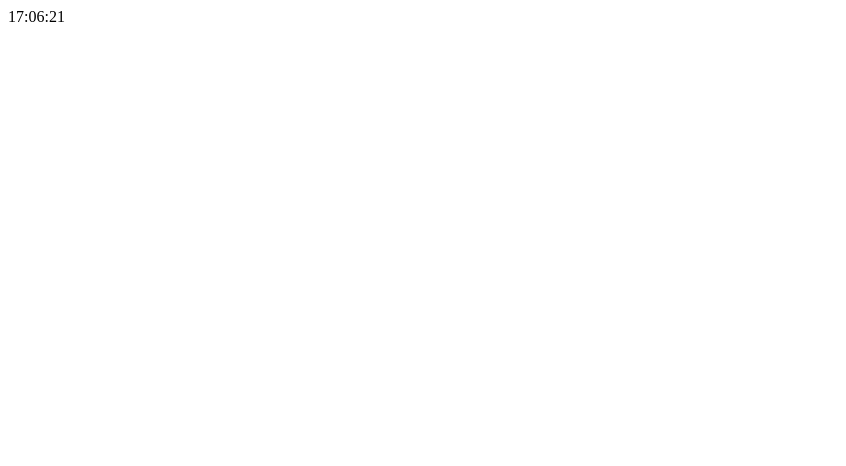
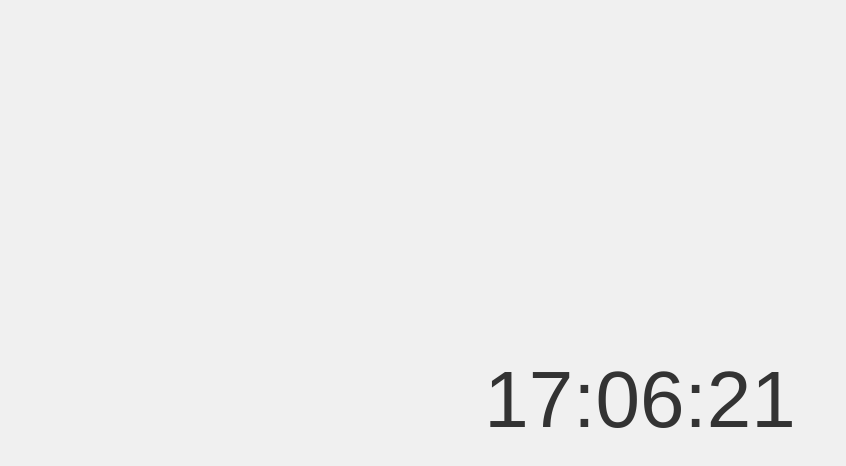
Before and after one commit to chenchen-2333/xjz-01.github.io, a plain HTML site: page index.html in a window 1280 px wide. Shown: the whole page, without its empty margins (0-846 px from the left). Drawn offline with Linux system fonts and the light colour scheme.

Commit message:
Update index.html

```diff
--- a/index.html
+++ b/index.html
@@ -3,9 +3,24 @@
 <head>
     <meta charset="UTF-8">
     <meta name="viewport" content="width=device-width, initial-scale=1.0">
-    <title>HTML</title>
+    <title>T I M E</title>
 </head>
 <body>
+    <style>
+        body {
+            font-family: Arial, sans-serif;
+            display: flex;
+            justify-content: center;
+            align-items: center;
+            height: 100vh;
+            background-color: #f0f0f0;
+            margin: 0;
+        }
+        #time {
+            font-size: 5em; /* 调整这里的数值来增大字体 */
+            color: #333;
+        }
+    </style>
     <body>
         <div id="time"></div>
         <script>
```
